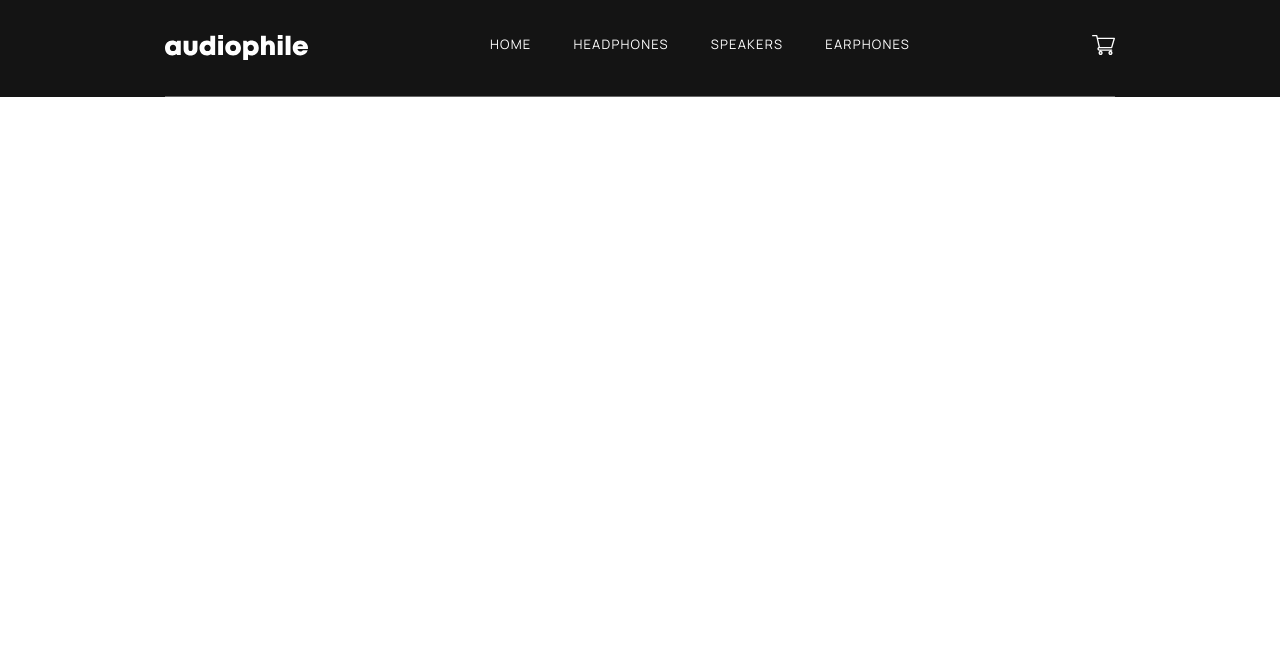
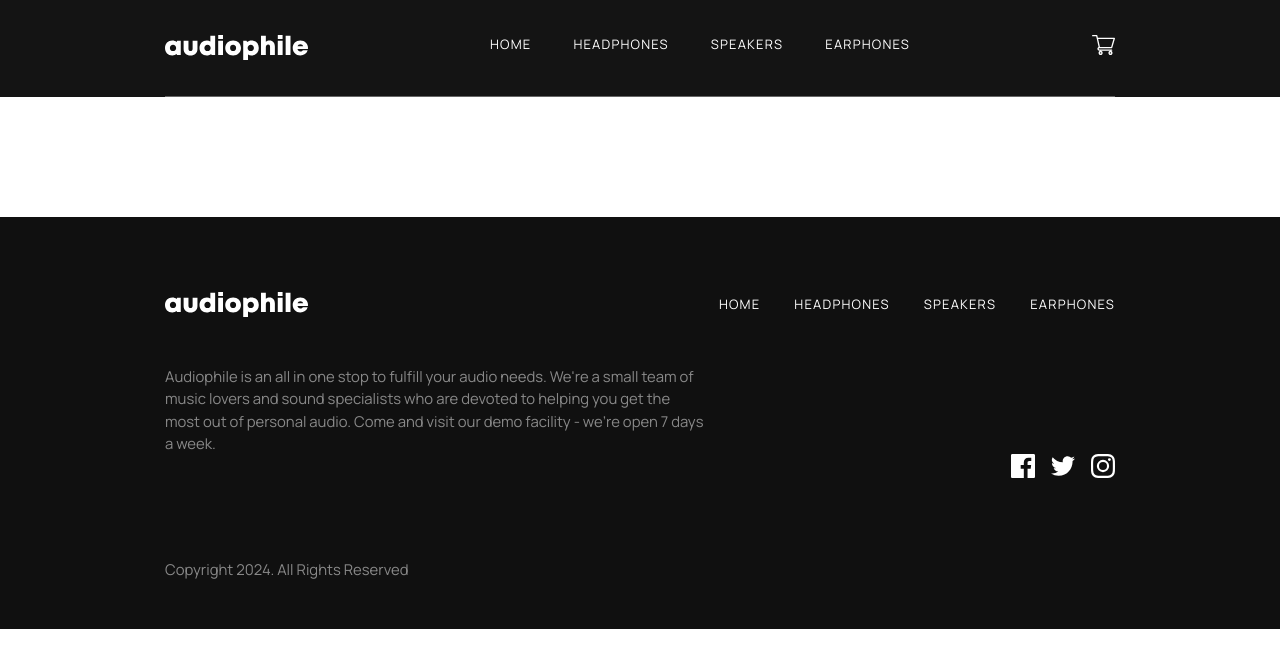
Before and after one commit to sgledhill1695/Audiophile, a Next.js app: page /layout in a window 1280 px wide. Shown: the top 668 px of the page. Built offline with nearby package versions, Linux system fonts and the light colour scheme.

Commit message:
home page built

```diff
--- a/src/app/components/index/adverts/adverts.jsx
+++ b/src/app/components/index/adverts/adverts.jsx
@@ -1,5 +1,6 @@
 import Zx9Speaker from './zx9Speaker';
 import Zx7Speaker from './zx7Speaker';
+import Yx1Earphones from './yx1Earphones';
 
 export default function Adverts(){
 
@@ -7,6 +8,7 @@
         <>
             <Zx9Speaker/>
             <Zx7Speaker/>
+            <Yx1Earphones/>
         </>
     )
 }
--- /dev/null
+++ b/src/app/components/index/adverts/yx1Earphones.jsx
@@ -0,0 +1,24 @@
+export default function Yx1Earphones(){
+
+    return(
+        <>
+            <div className="flex flex-col sm:flex-row items-center  mt-[55px] gap-[55px] sm:gap-[15px]">
+
+                <img className="h-[320px] w-[100%] bg-[url(/assets/home/mobile/image-earphones-yx1.jpg)] sm:bg-[url(/assets/home/tablet/image-earphones-yx1.jpg)] lg:bg-[url(/assets/home/desktop/image-earphones-yx1.jpg)] bg-center bg-cover bg-no-repeat rounded-[8px]"></img>
+
+
+
+                <div className="h-[320px] w-[100%] rounded-[8px] bg-[#F1F1F1]  flex flex-col justify-center gap-[32px] ps-[24px]">
+
+                    <h3 className='manrope-title text-[1.75rem] font-bold'>YX1 EARPHONES</h3>
+
+                    <button className='border-[1px] border-[black] inline-block w-[160px] py-[15px] text-[0.83rem] font-bold tracking-[1px]'>SEE PRODUCT</button>
+
+
+                </div>
+
+
+            </div>
+        </>
+    )
+}
--- /dev/null
+++ b/src/app/components/layout/footer.jsx
@@ -0,0 +1,77 @@
+import Logo from "./logo";
+import Link from "next/link";
+
+export default function Footer(){
+
+    const navigation = [
+        { title: 'HOME', href: '/' },
+        { title: 'HEADPHONES', href: '/' },
+        { title: 'SPEAKERS', href: '/' },
+        { title: 'EARPHONES', href: '/' },
+    ];
+
+
+    return(
+        <>
+
+            <div className="bg-[#101010] mt-[120px] pt-[75px]">
+
+
+                <div className='max-w-[1440px] m-auto'>
+                    <div className="ps-[24px] pe-[24px] md:ps-[5vw] md:pe-[5vw] lg:ps-[10vw] lg:pe-[10vw] xl:ps-[165px] xl:pe-[165px]">
+
+
+                            <div className="flex flex-col items-center sm:items-start gap-[48px] sm:gap-[32px] lg:gap-[0px] lg:flex-row lg:items-center lg:justify-between">
+
+                                <Logo />
+
+                                <nav className="text-white flex flex-col text-center sm:text-start sm:flex-row gap-[25px] sm:gap-[34px]">
+
+                                    {navigation.map((nav, index) => (
+
+                                        <Link key={index} className='manrope-reg text-white text-[13px] tracking-[1.2px] hover:text-[#D87D4A]' href={nav.href}>{nav.title}</Link>
+
+                                    ))}
+
+
+                                </nav>
+
+                            </div>
+
+
+                            <p className="text-[#FFF] opacity-50 text-center sm:text-start sm:max-w-[689px] lg:max-w-[540px] mt-[48px] text-[0.93rem]">Audiophile is an all in one stop to fulfill your audio needs. We're a small team of music lovers and sound specialists who are devoted to helping you get the most out of personal audio. Come and visit our demo facility - we’re open 7 days a week.</p>
+
+                            <div className="hidden lg:flex gap-[16px] items-center justify-end">
+
+                                <svg width="24" height="24" xmlns="http://www.w3.org/2000/svg"><path d="M22.675 0H1.325C.593 0 0 .593 0 1.325v21.351C0 23.407.593 24 1.325 24H12.82v-9.294H9.692v-3.622h3.128V8.413c0-3.1 1.893-4.788 4.659-4.788 1.325 0 2.463.099 2.795.143v3.24l-1.918.001c-1.504 0-1.795.715-1.795 1.763v2.313h3.587l-.467 3.622h-3.12V24h6.116c.73 0 1.323-.593 1.323-1.325V1.325C24 .593 23.407 0 22.675 0z" fill="#FFF" fill-rule="nonzero" /></svg>
+                                <svg width="24" height="20" xmlns="http://www.w3.org/2000/svg"><path d="M24 2.557a9.83 9.83 0 01-2.828.775A4.932 4.932 0 0023.337.608a9.864 9.864 0 01-3.127 1.195A4.916 4.916 0 0016.616.248c-3.179 0-5.515 2.966-4.797 6.045A13.978 13.978 0 011.671 1.149a4.93 4.93 0 001.523 6.574 4.903 4.903 0 01-2.229-.616c-.054 2.281 1.581 4.415 3.949 4.89a4.935 4.935 0 01-2.224.084 4.928 4.928 0 004.6 3.419A9.9 9.9 0 010 17.54a13.94 13.94 0 007.548 2.212c9.142 0 14.307-7.721 13.995-14.646A10.025 10.025 0 0024 2.557z" fill="#FFF" fill-rule="nonzero" /></svg>
+                                <svg width="24" height="24" xmlns="http://www.w3.org/2000/svg"><path d="M12 2.163c3.204 0 3.584.012 4.85.07 3.252.148 4.771 1.691 4.919 4.919.058 1.265.069 1.645.069 4.849 0 3.205-.012 3.584-.069 4.849-.149 3.225-1.664 4.771-4.919 4.919-1.266.058-1.644.07-4.85.07-3.204 0-3.584-.012-4.849-.07-3.26-.149-4.771-1.699-4.919-4.92-.058-1.265-.07-1.644-.07-4.849 0-3.204.013-3.583.07-4.849.149-3.227 1.664-4.771 4.919-4.919 1.266-.057 1.645-.069 4.849-.069zM12 0C8.741 0 8.333.014 7.053.072 2.695.272.273 2.69.073 7.052.014 8.333 0 8.741 0 12c0 3.259.014 3.668.072 4.948.2 4.358 2.618 6.78 6.98 6.98C8.333 23.986 8.741 24 12 24c3.259 0 3.668-.014 4.948-.072 4.354-.2 6.782-2.618 6.979-6.98.059-1.28.073-1.689.073-4.948 0-3.259-.014-3.667-.072-4.947-.196-4.354-2.617-6.78-6.979-6.98C15.668.014 15.259 0 12 0zm0 5.838a6.162 6.162 0 100 12.324 6.162 6.162 0 000-12.324zM12 16a4 4 0 110-8 4 4 0 010 8zm6.406-11.845a1.44 1.44 0 100 2.881 1.44 1.44 0 000-2.881z" fill="#FFF" fill-rule="nonzero" /></svg>
+
+                            </div>
+
+                        <div className="flex flex-col sm:flex-row sm: items-center justify-center sm:justify-between pb-[48px] gap-[48px] sm:mt-[80px]">
+
+                                <p className="text-[#FFF] opacity-50 text-center mt-[48px] sm:mt-[0px] text-[0.93rem]  ">Copyright 2024. All Rights Reserved</p>
+
+                                <div className="flex lg:hidden gap-[16px] justify-center">
+
+                                    <svg width="24" height="24" xmlns="http://www.w3.org/2000/svg"><path d="M22.675 0H1.325C.593 0 0 .593 0 1.325v21.351C0 23.407.593 24 1.325 24H12.82v-9.294H9.692v-3.622h3.128V8.413c0-3.1 1.893-4.788 4.659-4.788 1.325 0 2.463.099 2.795.143v3.24l-1.918.001c-1.504 0-1.795.715-1.795 1.763v2.313h3.587l-.467 3.622h-3.12V24h6.116c.73 0 1.323-.593 1.323-1.325V1.325C24 .593 23.407 0 22.675 0z" fill="#FFF" fill-rule="nonzero" /></svg>
+                                    <svg width="24" height="20" xmlns="http://www.w3.org/2000/svg"><path d="M24 2.557a9.83 9.83 0 01-2.828.775A4.932 4.932 0 0023.337.608a9.864 9.864 0 01-3.127 1.195A4.916 4.916 0 0016.616.248c-3.179 0-5.515 2.966-4.797 6.045A13.978 13.978 0 011.671 1.149a4.93 4.93 0 001.523 6.574 4.903 4.903 0 01-2.229-.616c-.054 2.281 1.581 4.415 3.949 4.89a4.935 4.935 0 01-2.224.084 4.928 4.928 0 004.6 3.419A9.9 9.9 0 010 17.54a13.94 13.94 0 007.548 2.212c9.142 0 14.307-7.721 13.995-14.646A10.025 10.025 0 0024 2.557z" fill="#FFF" fill-rule="nonzero" /></svg>
+                                    <svg width="24" height="24" xmlns="http://www.w3.org/2000/svg"><path d="M12 2.163c3.204 0 3.584.012 4.85.07 3.252.148 4.771 1.691 4.919 4.919.058 1.265.069 1.645.069 4.849 0 3.205-.012 3.584-.069 4.849-.149 3.225-1.664 4.771-4.919 4.919-1.266.058-1.644.07-4.85.07-3.204 0-3.584-.012-4.849-.07-3.26-.149-4.771-1.699-4.919-4.92-.058-1.265-.07-1.644-.07-4.849 0-3.204.013-3.583.07-4.849.149-3.227 1.664-4.771 4.919-4.919 1.266-.057 1.645-.069 4.849-.069zM12 0C8.741 0 8.333.014 7.053.072 2.695.272.273 2.69.073 7.052.014 8.333 0 8.741 0 12c0 3.259.014 3.668.072 4.948.2 4.358 2.618 6.78 6.98 6.98C8.333 23.986 8.741 24 12 24c3.259 0 3.668-.014 4.948-.072 4.354-.2 6.782-2.618 6.979-6.98.059-1.28.073-1.689.073-4.948 0-3.259-.014-3.667-.072-4.947-.196-4.354-2.617-6.78-6.979-6.98C15.668.014 15.259 0 12 0zm0 5.838a6.162 6.162 0 100 12.324 6.162 6.162 0 000-12.324zM12 16a4 4 0 110-8 4 4 0 010 8zm6.406-11.845a1.44 1.44 0 100 2.881 1.44 1.44 0 000-2.881z" fill="#FFF" fill-rule="nonzero" /></svg>
+
+                                </div>
+
+                             </div>
+
+
+
+
+                        </div>
+
+                    </div>
+
+
+            </div>
+        </>
+    )
+}
--- a/src/app/components/layout/layoutComponent.jsx
+++ b/src/app/components/layout/layoutComponent.jsx
@@ -1,4 +1,5 @@
-import Navbar from "./navbar"
+import Navbar from "./navbar";
+import Footer from "./footer";
 
 export default function Layout({children}) {
 
@@ -8,6 +9,10 @@
 
          {children}
 
+         <Footer/>
+
+
+
         </>
     )
 }
--- /dev/null
+++ b/src/app/components/reuseable/bestAudioGear.jsx
@@ -0,0 +1,20 @@
+export default function BestAudioGear(){
+
+    return(
+        <>
+            <div className="flex flex-col lg:flex-row lg:justify-between items-center mt-[120px] lg:gap-[20px]">
+
+                <img className="bg-[url(/assets/shared/mobile/image-best-gear.jpg)] sm:bg-[url(/assets/shared/tablet/image-best-gear.jpg)] lg:sm:bg-[url(/assets/shared/desktop/image-best-gear.jpg)] bg-center bg-cover bg-no-repeat h-[300px] lg:h-[588px] w-[100%] lg:w-[540px] rounded-[8px] lg:order-2"></img>
+
+                <div className="flex flex-col mt-[50px] w-[327px] sm:w-[580px] lg:w-[480px] lg:order-1">
+
+                    <h3 className='manrope-title text-[1.75rem] sm:text-[2.5rem] sm:leading-[44px] font-bold text-center lg:text-start '>BRINGING YOU THE <span className="text-[#D87D4A]">BEST</span> AUDIO GEAR</h3>
+
+                    <p className="text-center lg:text-start mt-[32px] text-[#000] opacity-50 text-[0.93]">Located at the heart of New York City, Audiophile is the premier store for high end headphones, earphones, speakers, and audio accessories. We have a large showroom and luxury demonstration rooms available for you to browse and experience a wide range of our products. Stop by our store to meet some of the fantastic people who make Audiophile the best place to buy your portable audio equipment.</p>
+
+                </div>
+            </div>
+
+        </>
+    )
+}
```
Also changed, not shown: pages/index.js (+7 -1 lines).
